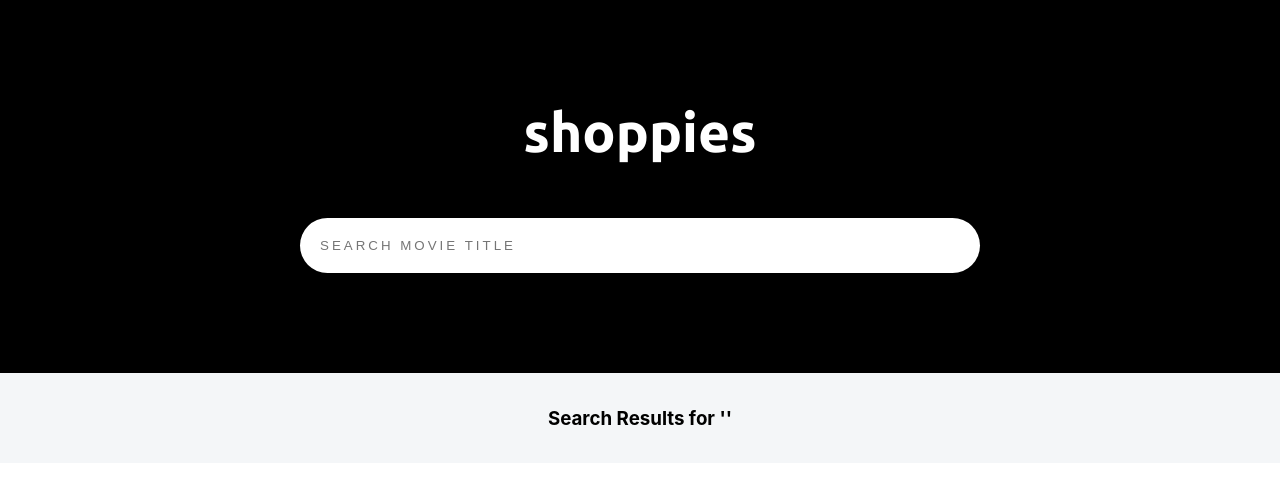
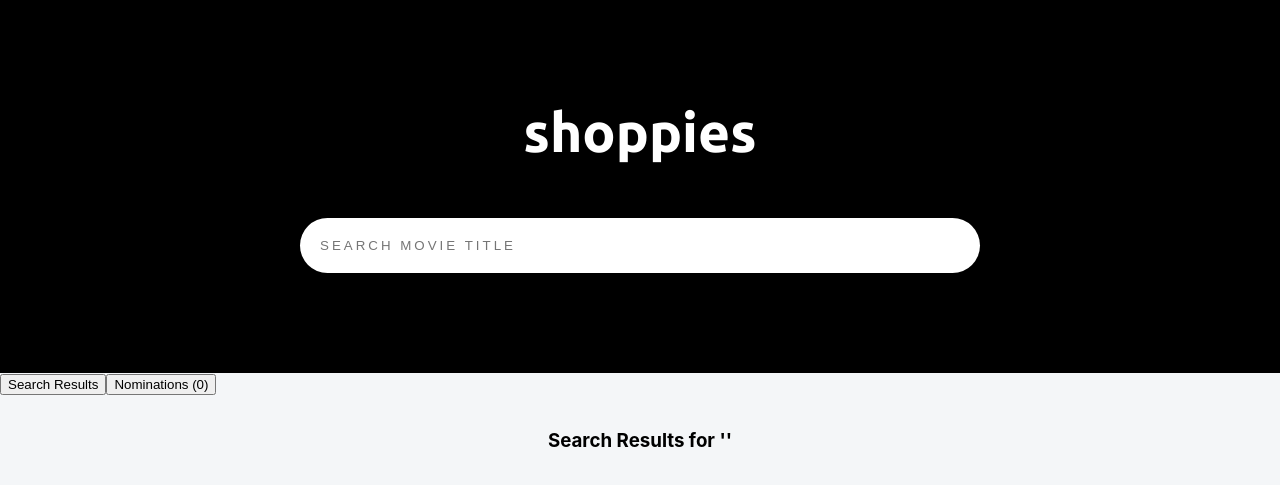
Before and after one commit to aarthiganesh/the-shoppies, a React (Create React App) app: page / in a window 1280 px wide. Shown: the top 486 px of the page. Built offline with nearby package versions, Linux system fonts and the light colour scheme; no server answers.

Commit message:
toggle between search and nominations

```diff
--- a/src/App.css
+++ b/src/App.css
@@ -130,7 +130,8 @@ h4{
 .btn-nominate{
   padding:10px;
   color: white;
-  background-color: #528AFA;
+  background-color:#1DE883;
+  ;
   border: none;
   border-radius: 10px;
   cursor: pointer;
@@ -138,12 +139,12 @@ h4{
 }
 
 .btn-nominate:hover, .btn-nominate:focus{
-  background-color: #2a6ae9;
+  background-color: #0cc267;
 }
 
 .btn-nominate-disabled{
   padding: 10px;;
-  color: #528AFA;
+  color: #1DE883;
   background-color: #eff4ff;
   border: none;
   border-radius: 10px;
--- a/src/App.js
+++ b/src/App.js
@@ -10,7 +10,8 @@ import NominationLimitBanner from './components/NominationLimitBanner';
 function App() {
 	const [movies, setMovies] = useState([]);
 	const [nominations, setNominations] = useState([]);
-  const [searchValue, setSearchValue] = useState('');
+	const [searchValue, setSearchValue] = useState('');
+	const [toggle, set] = useState(true)
 
   const getMovieRequest = async (searchValue) => {
 		const url = `https://www.omdbapi.com/?apikey=dd6d8910&type=movie&s=${searchValue}`;
@@ -73,8 +74,6 @@ function App() {
 		saveToLocalStorage(newNominationList);
 	};
 
-	const showContent =true;
-
 
   return (
     <div className="App">
@@ -86,15 +85,26 @@ function App() {
 			</section>
 
 			<NominationLimitBanner />
+			<button
+				id="toggle-button"
+				onClick={()=>set(true)}
+			>Search Results</button>
+			<button
+				id="toggle-button"
+				onClick={()=>set(false)}
+			>Nominations ({nominations.length})</button>
 
 			<section id="test">
-				{showContent === true ?
+
+				{toggle ?
 					<SearchResultsPage
 						movies = {movies}
 						addNomination = {addNomination}
 						nominations = {nominations}
 						searchValue = {searchValue}
-					/>:
+					/>
+					// {document.getElementById('toggle-button').innerHTML('hallo')}
+					:
 
 					<NominatedMoviesPage
 						nominations ={nominations}
```
Also changed, not shown: 1 other file (tests, documents, lock files or other folders).
